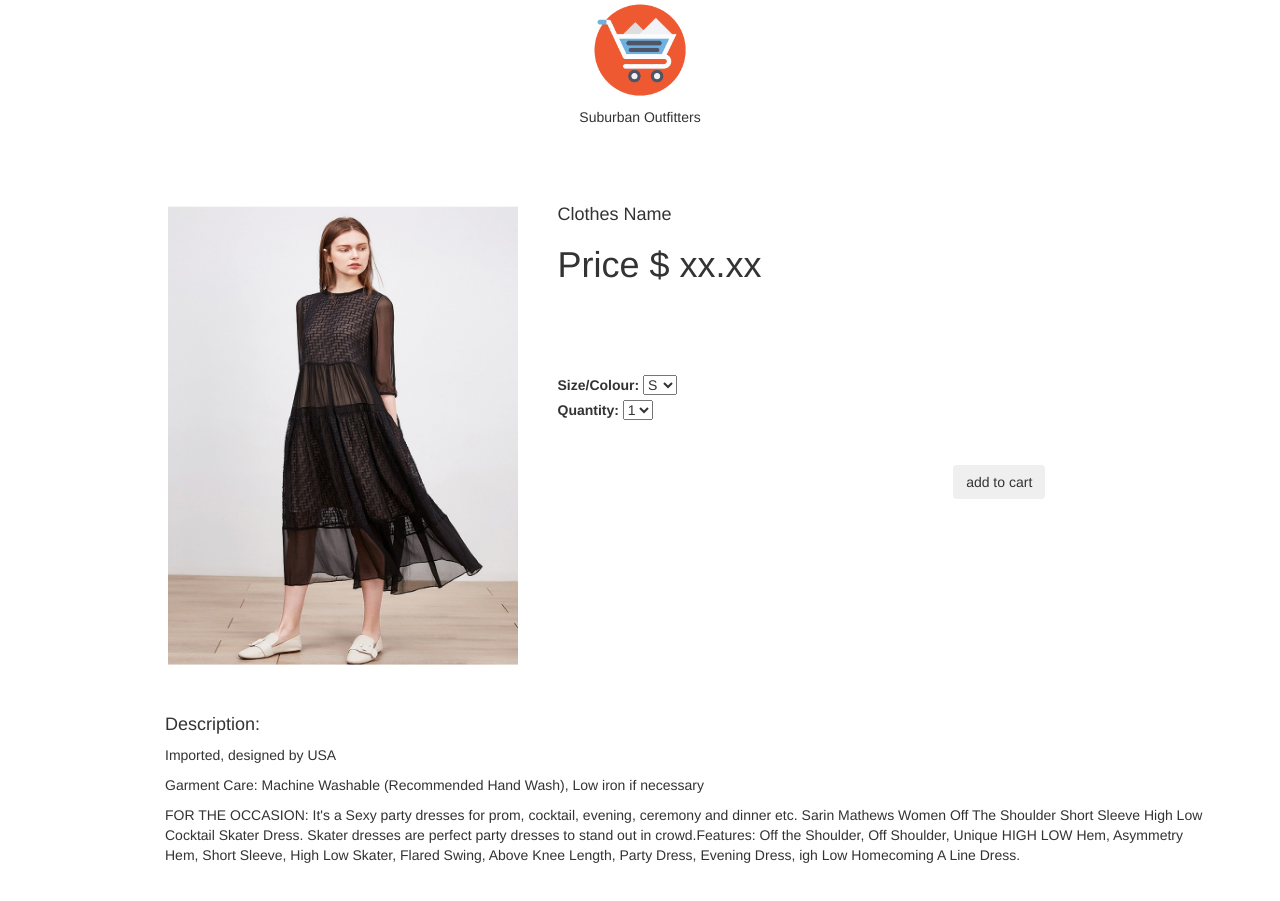
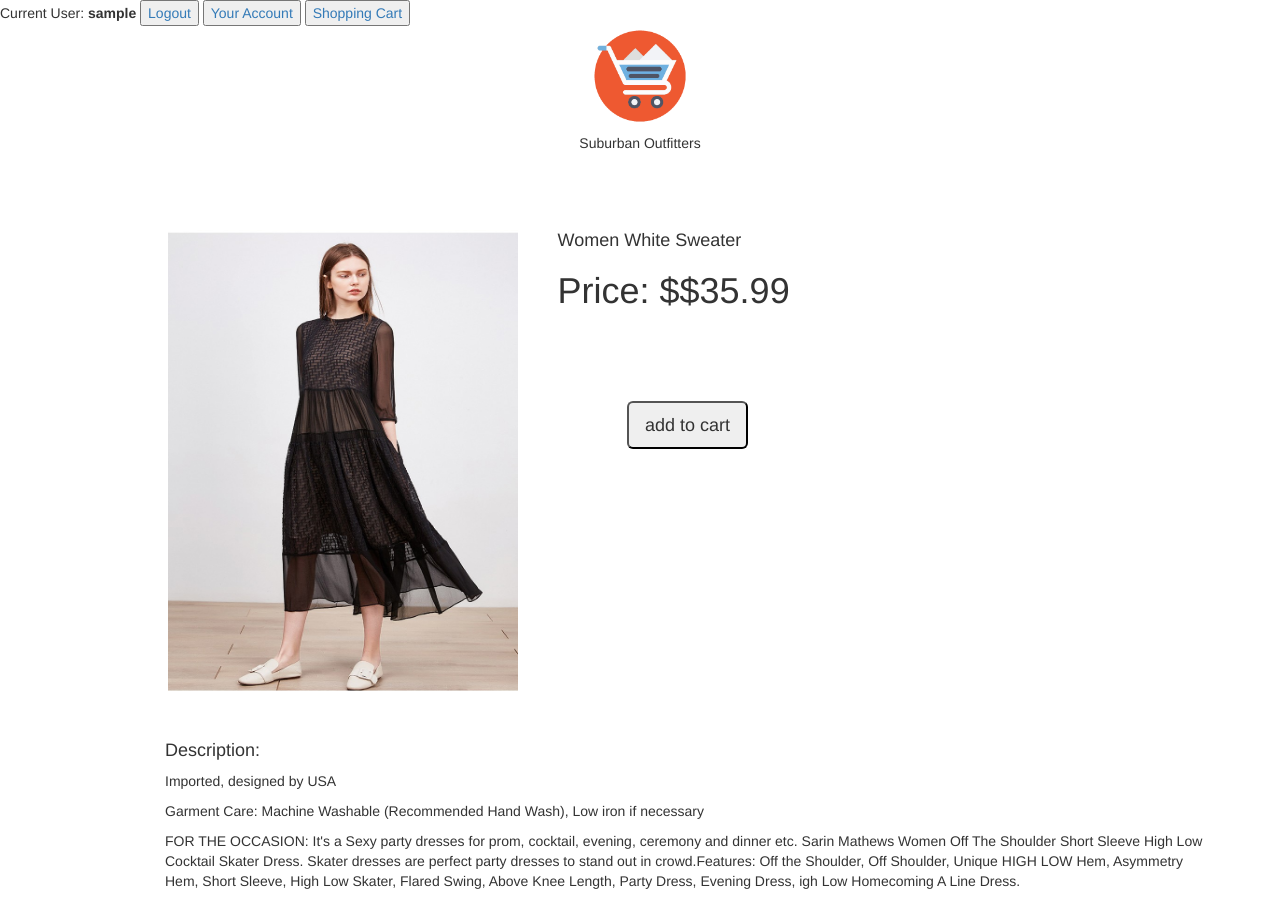
Before and after one commit to Jskujawa/Shopping-site, a PHP site: page /clothes_detail.php in a window 1280 px wide. Before the commit the page ends 863 px from the top, so only its background shows below. Run offline with PHP 8.4, Linux system fonts and the light colour scheme; the visitor is signed in with stand-in values (Sample User, id 1); data comes from the database, SQL or seed files in the repository; some libraries are stand-ins or nearby versions.

Commit message:
Started on Clothes-list
Need to remove dropdown for different sizes as we have no functionality for that

```diff
--- a/clothes_detail.php
+++ b/clothes_detail.php
@@ -1,3 +1,33 @@
+<?php
+session_start();
+
+if(!isset($_SESSION['username']))
+	{ $_SESSION['loginMessage'] = "Please Login First";
+		header("Location: login.php");
+		die();}
+
+require_once  'php_files/dblogin.php';
+
+$conn = new mysqli($hn, $un, $pw, $db);
+if($conn->connect_error) die($conn->connect_error);
+
+$productId = '8989' ;//$_POST['productId']; product ID from clothes-list page. Placeholder for now
+
+$query = "SELECT * from `product` where product_id = $productId LIMIT 1";
+
+
+$result = $conn->query($query);
+if(!$result) die($conn->error);
+
+$row = $result->fetch_array(MYSQLI_ASSOC);
+
+
+
+$conn->close();
+
+?>
+
+
 <html>
 <head>
 	<meta charset="utf-8">
@@ -8,7 +38,24 @@
 	<script src="https://cdn.staticfile.org/twitter-bootstrap/3.3.7/js/bootstrap.min.js"></script>
 </head>
 <body>
-
+	<div>
+		<span>
+				<span>
+					Current User:   <strong>
+						<?php
+						IF(isset($_SESSION['username'])){
+						echo $_SESSION['username'];
+						}?></strong>
+					<a href = 'php_files/logout.php'> <input type="button" value="Logout"/></a>
+				</span>
+				<a href = 'account.php'>
+					<input type="button" value="Your Account"/>
+				</a>
+				<a href = 'shoppingcart.php'>
+					<input type="button" value="Shopping Cart"/>
+				</a>
+		</span>
+	</div>
 
 	<div class="text-center">
 		<img src="./picture/logo.png" alt="brand" width="100" height="100">
@@ -24,14 +71,14 @@
 			<img src="./picture/dress.jpg" class="img-response" alt="Airaisa" width="350" height="470">
 		</div>
 		<div class="col-sm-7">
-			<h4>Clothes Name</h4>
-			<h1>Price $ xx.xx</h1>
+			<h4><?php echo $row['product_name']?></h4>
+			<h1><?php echo "Price: ".'$'.$row['product_price']?></h1>
     <br>
     <br>
     <br>
     <br>
 		<form action="" method="POST">
-            <div>
+          <!--  <div>
 				<label>Size/Colour:</label>
 				<select name="">
 					<option value="0">S</option>
@@ -48,9 +95,9 @@
             </select>
 			</div>
 	<br>
-	<br>
-			<div class="col-sm-offset-7 col-sm-4">
-			<button class="btn" type="submit" name="btnsubmit">add to cart</button>
+	<br> -->
+			<div class="col-sm-offset-1 col-sm-4">
+			<button class="btn-lg" type="submit" name="btnsubmit">add to cart</button>
 			</div>
 		</form>
 		</div>
--- a/clothes_list.php
+++ b/clothes_list.php
@@ -114,14 +114,14 @@ $conn->close();
 		<br>
 	<div class = "row">
 		<div class="col-sm-3">
-			<a href="clothes_detail.html"><img src="./picture/9.jpg" class="img-response" alt="foodreview" width="190" height="200
+			<a href="clothes_detail.php"><img src="./picture/9.jpg" class="img-response" alt="foodreview" width="190" height="200
 			"></a>
-			<a href="clothes_detail.html"><h2>$49.99</h2></a>
+			<a href="clothes_detail.php"><h2>$49.99</h2></a>
 			<p> Beautiful summer dress with Length:Short Material:Polyester Style:Boho Details:Belted, Knot Pattern </p>
 		</div>
 
 		<div class="col-sm-3">
-			<a href="clothes_detail.html"><img src="./picture/9.jpg" class="img-response" alt="foodreview" width="190" height="200
+			<a href="clothes_detail.php"><img src="./picture/9.jpg" class="img-response" alt="foodreview" width="190" height="200
 			"></a>
 			<a href="clothes_detail.html"><h2>$49.99</h2></a>
 			<p> Beautiful summer dress with Length:Short Material:Polyester Style:Boho Details:Belted, Knot Pattern</p>
```
